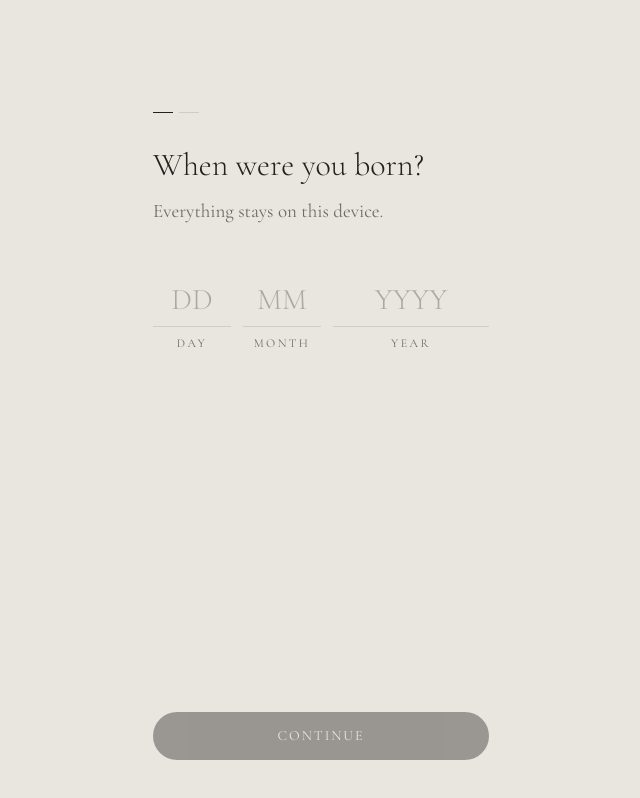
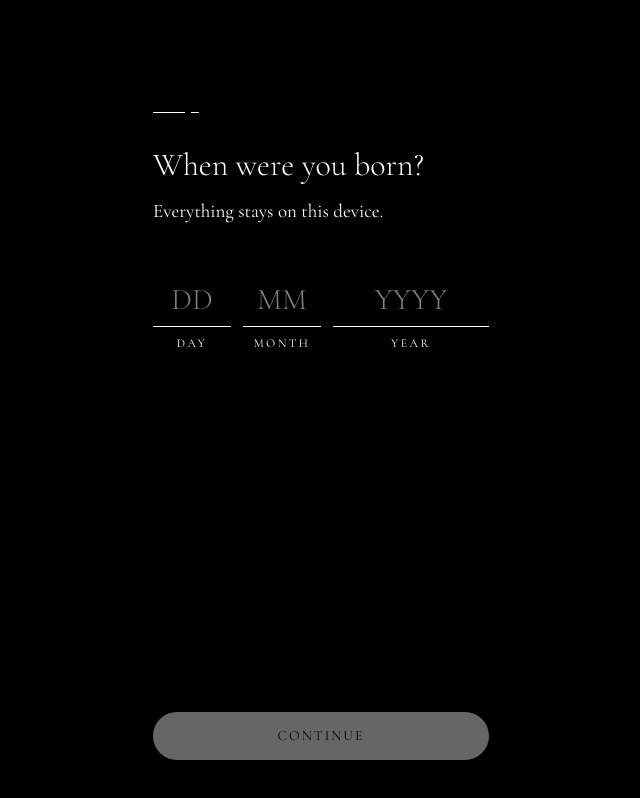
Before and after one commit to Blankscreen-exe/MementoMori, a React (Vite) app: page / in a window 1280 px wide. Shown: the whole page, without its empty margins (319-959 px from the left). Built offline with nearby package versions, Linux system fonts and the light colour scheme.

Commit message:
feat(theme): go pure black and white, with color only in the strata

```diff
--- a/index.html
+++ b/index.html
@@ -9,16 +9,7 @@
       name="viewport"
       content="width=device-width, initial-scale=1.0, viewport-fit=cover"
     />
-    <meta
-      name="theme-color"
-      content="#e9e6e0"
-      media="(prefers-color-scheme: light)"
-    />
-    <meta
-      name="theme-color"
-      content="#0b0b0c"
-      media="(prefers-color-scheme: dark)"
-    />
+    <meta name="theme-color" content="#000000" />
     <meta
       name="description"
       content="A quiet reminder of the time you have left."
--- a/src/features/counters/Counters.tsx
+++ b/src/features/counters/Counters.tsx
@@ -169,7 +169,7 @@ function CounterRow({ label, detail, remaining, action }: CounterRowProps) {
       {remaining > 0 && remaining <= MAX_DOTS && (
         <div aria-hidden className="mt-3 flex flex-wrap gap-1.5">
           {Array.from({ length: remaining }, (_, i) => (
-            <span key={i} className="size-1.5 rounded-full bg-ink/70" />
+            <span key={i} className="size-1.5 rounded-full bg-ink" />
           ))}
         </div>
       )}
--- a/src/features/hourglass/Hourglass.tsx
+++ b/src/features/hourglass/Hourglass.tsx
@@ -70,8 +70,7 @@ export function Hourglass({
     if (!canvas || !ctx) return
 
     const reducedMotion = window.matchMedia('(prefers-reduced-motion: reduce)')
-    const darkMode = window.matchMedia('(prefers-color-scheme: dark)')
-    let palette = readPalette()
+    const palette = readPalette()
     let width = 0
     let height = 0
     let glass = createGlass(1, 1)
@@ -138,10 +137,6 @@ export function Hourglass({
         start()
       }
     }
-    const onColorScheme = () => {
-      palette = readPalette()
-      render()
-    }
     const onVisibility = () => (document.hidden ? stop() : start())
 
     redraw.current = () => {
@@ -151,7 +146,6 @@ export function Hourglass({
     const observer = new ResizeObserver(resize)
     observer.observe(canvas)
     reducedMotion.addEventListener('change', onMotionPreference)
-    darkMode.addEventListener('change', onColorScheme)
     document.addEventListener('visibilitychange', onVisibility)
     resize()
     start()
@@ -160,7 +154,6 @@ export function Hourglass({
       stop()
       observer.disconnect()
       reducedMotion.removeEventListener('change', onMotionPreference)
-      darkMode.removeEventListener('change', onColorScheme)
       document.removeEventListener('visibilitychange', onVisibility)
       redraw.current = () => {}
     }
--- a/src/features/onboarding/Onboarding.tsx
+++ b/src/features/onboarding/Onboarding.tsx
@@ -72,10 +72,11 @@ function StepIndicator({ current, total }: { current: number; total: number }) {
       role="img"
       aria-label={`Step ${current + 1} of ${total}`}
     >
+      {/* In a single color, the current step stands out by its length. */}
       {Array.from({ length: total }, (_, i) => (
         <span
           key={i}
-          className={cn('h-px w-5', i === current ? 'bg-ink' : 'bg-line')}
+          className={cn('h-px bg-ink', i === current ? 'w-8' : 'w-2')}
         />
       ))}
     </div>
--- a/src/index.css
+++ b/src/index.css
@@ -1,46 +1,23 @@
 @import 'tailwindcss';
 
-/* Nocturne. Light and dark follow the operating system. */
+/*
+ * One theme: pure black, and pure white for everything on it. The only color
+ * is in the strata of named weeks. The glint is black: a hole in the sand.
+ */
 :root {
-  color-scheme: light dark;
+  color-scheme: dark;
 
-  --mm-canvas: #e9e6e0;
-  --mm-ink: #23211e;
-  --mm-muted: #6f6a63;
-  --mm-line: rgb(28 27 26 / 0.12);
-  --mm-glass: rgb(28 27 26 / 0.38);
-  --mm-sand: #000000;
-  --mm-glint: #ffffff;
-  --mm-unrecorded: #d3ccc0;
-  --mm-missed: #9a958d;
-  --mm-accent: #23211e;
-  --mm-accent-ink: #efece7;
-
-  --mm-ember: #b5623b;
-  --mm-rose: #a0606e;
-  --mm-moss: #6a8456;
-  --mm-tide: #4c7a8e;
-  --mm-dusk: #75669c;
-  --mm-ochre: #b08a38;
-  --mm-clay: #94553f;
-  --mm-sage: #7c8e80;
-  --mm-plum: #6b4460;
-  --mm-slate: #5e6e8c;
-}
-
-@media (prefers-color-scheme: dark) {
-  :root {
-    --mm-canvas: #0b0b0c;
-    --mm-ink: #dcd6cc;
-    --mm-muted: #85807a;
-    --mm-line: rgb(232 228 220 / 0.09);
-    --mm-glass: rgb(232 228 220 / 0.28);
+  --mm-canvas: #000000;
+  --mm-ink: #ffffff;
+  --mm-muted: #ffffff;
+  --mm-line: #ffffff;
+  --mm-glass: #ffffff;
   --mm-sand: #ffffff;
   --mm-glint: #000000;
-    --mm-unrecorded: #34312d;
-    --mm-missed: #5c5953;
-    --mm-accent: #dcd6cc;
-    --mm-accent-ink: #0b0b0c;
+  --mm-unrecorded: #ffffff;
+  --mm-missed: #ffffff;
+  --mm-accent: #ffffff;
+  --mm-accent-ink: #000000;
 
   --mm-ember: #d08254;
   --mm-rose: #c48a96;
@@ -52,7 +29,6 @@
   --mm-sage: #a5b8a8;
   --mm-plum: #9a6a8c;
   --mm-slate: #8497bc;
-  }
 }
 
 @theme inline {
```
Also changed, not shown: 6 other files (tests, documents, lock files or other folders). Lines whose indentation alone changed are shown as unchanged.
